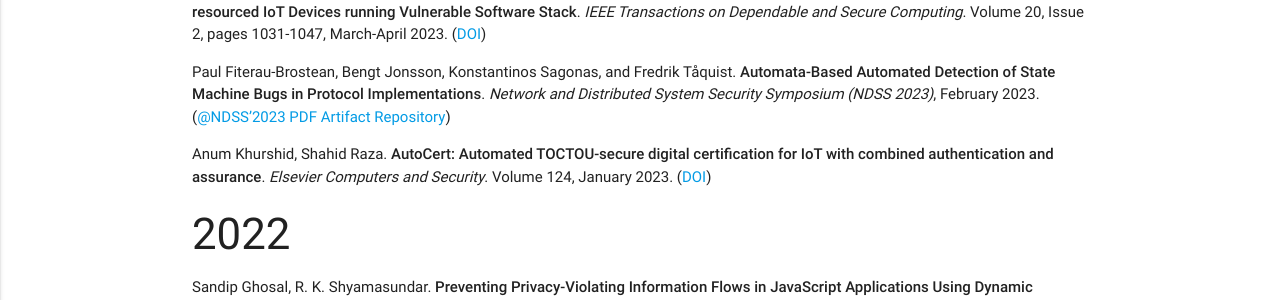
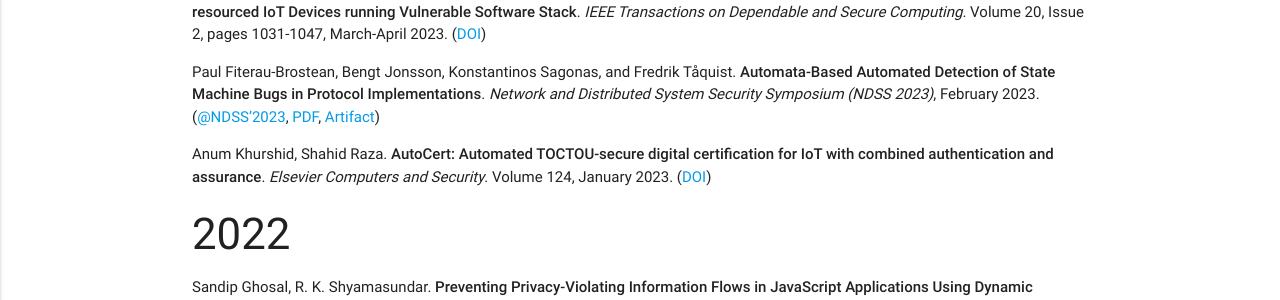
Before and after one commit to assist-project/assist-project.github.io, a Jekyll site: the page built from 03-publications.md, in a window 1280 px wide and 900 px high. Shown: the part 246-546 px from the top of the window. Built offline with Jekyll 4.4.1, drawn with Linux system fonts in a browser that asks for light colours.

Commit message:
Small cleanup

```diff
--- a/03-publications.md
+++ b/03-publications.md
@@ -8,11 +8,11 @@ permalink: /publications/
 
 - Anum Khurshid, Sileshi D. Yalew, Mudassar Aslam, Shahid Raza. **ShieLD: Shielding Cross-zone Communication within Limited-resourced IoT Devices running Vulnerable Software Stack**. _IEEE Transactions on Dependable and Secure Computing_. Volume 20, Issue 2, pages 1031-1047, March-April 2023. ([DOI](https://doi.org/10.1109/TDSC.2022.3147262))
 
-- Paul Fiterau-Brostean, Bengt Jonsson, Konstantinos Sagonas, and Fredrik Tåquist. **Automata-Based Automated Detection of State Machine Bugs in Protocol Implementations**. _Network and Distributed System Security Symposium (NDSS 2023)_, February 2023. ([@NDSS'2023][NDSS-2023-Info] [PDF][NDSS-2023-PDF] [Artifact Repository][Automata-Based-Artifact])
+- Paul Fiterau-Brostean, Bengt Jonsson, Konstantinos Sagonas, and Fredrik Tåquist. **Automata-Based Automated Detection of State Machine Bugs in Protocol Implementations**. _Network and Distributed System Security Symposium (NDSS 2023)_, February 2023. ([@NDSS'2023][NDSS-2023-Info], [PDF][NDSS-2023-PDF], [Artifact][NDSS-2023-Artifact])
 
   [NDSS-2023-Info]: https://www.ndss-symposium.org/ndss-paper/automata-based-automated-detection-of-state-machine-bugs-in-protocol-implementations/
   [NDSS-2023-PDF]: https://www.ndss-symposium.org/wp-content/uploads/2023/02/ndss2023_s68_paper.pdf
-  [Automata-Based-Artifact]: https://zenodo.org/record/7129240
+  [NDSS-2023-Artifact]: https://zenodo.org/record/7129240
 
 - Anum Khurshid, Shahid Raza. **AutoCert: Automated TOCTOU-secure digital certification for IoT with combined authentication and assurance**. _Elsevier Computers and Security_. Volume 124, January 2023. ([DOI](https://doi.org/10.1016/j.cose.2022.102952))
 
```
